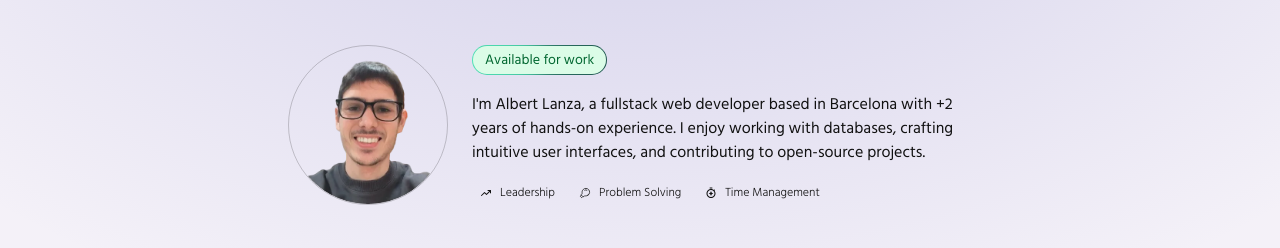
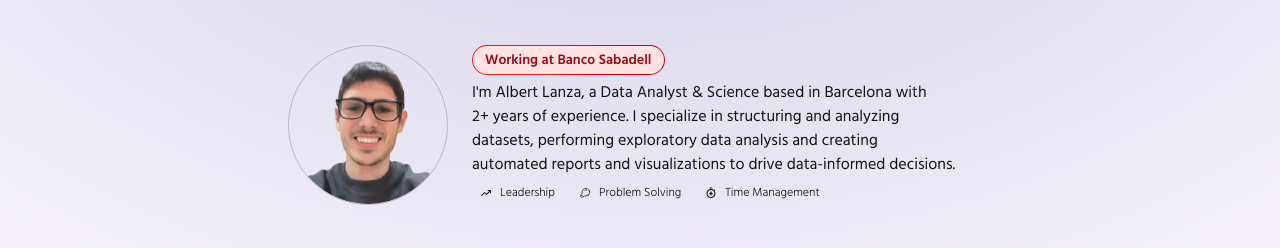
Before and after one commit to AlbertLnz/Portfolio-AlbertLnz, an Astro site: page / in a window 1280 px wide. Shown: the part 77-325 px from the top of the page. Built offline with nearby package versions, Linux system fonts and the light colour scheme; Astro itself is replaced by a stand-in of ours; what @midudev/tailwind-animations would draw is missing.

Commit message:
Update AboutMe & status badge

```diff
--- a/src/components/AboutMe.astro
+++ b/src/components/AboutMe.astro
@@ -36,13 +36,14 @@ import Badge from '@/components/Badge.astro'
   <div
     class='flex flex-col justify-between items-center md:items-start h-full md:h-40 gap-y-6 md:gap-y-0'
   >
-    <Badge>
-      <p class='text-sm'>Available for work</p>
+    <Badge status='occupied'>
+      <p class='text-sm'>Working at Banco Sabadell</p>
     </Badge>
     <p class='max-w-[95%] text-center text-balance animate-blink md:text-start'>
-      I'm Albert Lanza, a fullstack web developer based in Barcelona with +2
-      years of hands-on experience. I enjoy working with databases, crafting
-      intuitive user interfaces, and contributing to open-source projects.
+      I'm Albert Lanza, a Data Analyst & Science based in Barcelona with 2+
+      years of experience. I specialize in structuring and analyzing datasets,
+      performing exploratory data analysis and creating automated reports and
+      visualizations to drive data-informed decisions.
     </p>
     <!-- <div class='flex justify-start items-center gap-x-2'> -->
     <div class='grid grid-cols-3 md:grid-cols-[auto_auto_auto] gap-2'>
--- a/src/components/Badge.astro
+++ b/src/components/Badge.astro
@@ -1,11 +1,30 @@
+---
+const { status } = Astro.props as {
+  status: 'occupied' | 'available'
+}
+
+const borderStatusColor = {
+  available:
+    'bg-[conic-gradient(from_90deg_at_50%_50%,#51E4B8_0%,#21554E_50%,#51E4B8_100%)]',
+  occupied:
+    'bg-[conic-gradient(from_90deg_at_50%_50%,#FF1A1A_0%,#D70000_50%,#FF1A1A_100%)]',
+}
+
+const bgStatusColor = {
+  available: 'text-green-800 bg-green-100 dark:bg-gray-800 dark:text-white/80',
+  occupied:
+    'text-red-800 bg-red-100 dark:bg-red-300 dark:text-black/70 font-semibold',
+}
+---
+
 <div class='flex items-center animate-blink'>
   <span class='relative inline-flex overflow-hidden rounded-full p-[1px]'>
     <span
-      class='absolute inset-[-1000%] animate-[spin_2s_linear_infinite] bg-[conic-gradient(from_90deg_at_50%_50%,#51E4B8_0%,#21554E_50%,#51E4B8_100%)]'
+      class=`absolute inset-[-1000%] animate-[spin_2s_linear_infinite] ${borderStatusColor[status]}`
     >
     </span>
     <div
-      class='inline-flex items-center justify-center w-full px-3 py-1 text-sm text-green-800 bg-green-100 rounded-full dark:bg-gray-800 dark:text-white/80 backdrop-blur-3xl whitespace-nowrap'
+      class={`${bgStatusColor[status]} inline-flex items-center justify-center w-full px-3 py-1 text-sm rounded-full backdrop-blur-3xl whitespace-nowrap`}
     >
       <slot />
     </div>
```
